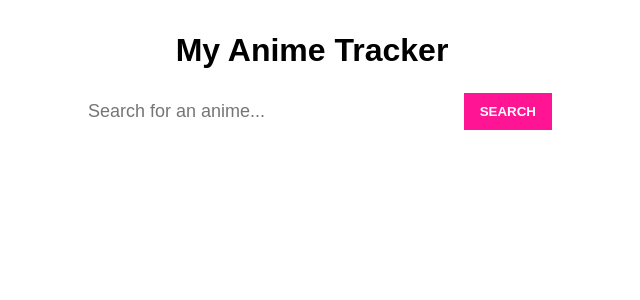
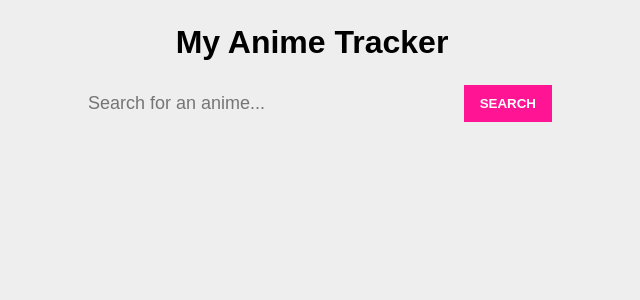
Before and after one commit to Solixx/AnimeList, a Vue app: page / in a window 1280 px wide. Shown: the top 300 px of the page, without its empty margins (328-968 px from the left). Built offline with nearby package versions, Linux system fonts and the light colour scheme.

Commit message:
mudança para ficheiro proprio para css

```diff
--- a/src/App.vue
+++ b/src/App.vue
@@ -87,7 +87,6 @@ onMounted(() => {
 	my_anime.value = JSON.parse(localStorage.getItem('my_anime')) || []
 })
 </script>
-
 <template>
 	<main>
 		<h1>My Anime Tracker</h1>
@@ -136,181 +135,5 @@ onMounted(() => {
 </template>
 
 <style scoped>
-  *{
-    margin: 0;
-    padding: 0;
-    box-sizing: border-box;
-    font-family: 'Fira sans', sans-serif;
-  }
 
-  body{
-    background-color: #EEE;
-  }
-
-  main{
-    margin: 0 auto;
-    max-width: 768px;
-    padding: 1.5rem;
-  }
-
-  h1{
-    text-align: center;
-    margin-bottom: 1.5rem;
-  }
-
-  form{
-    display: flex;
-    max-width: 480px;
-    margin: 0 auto 1.5rem;
-  }
-
-  form input{
-    appearance: none;
-    outline: none;
-    border: none;
-    background-color: white;
-    display: block;
-    color: #888;
-    font-size: 1.125rem;
-    padding: 0.5rem 1rem;
-    width: 100%;
-  }
-
-  .button{
-    appearance: none;
-    outline: none;
-    border: none;
-    cursor: pointer;
-    background: none;
-    display: block;
-    padding: 0.5rem 1rem;
-    background-image: linear-gradient(to right, deeppink 50%, darkviolet 50%);
-    background-size: 200%;
-    color: #FFF;
-    font-weight: bold;
-    text-transform: uppercase;
-    transition: 0.4s;
-  }
-
-  .button:hover{
-    background-position: right;
-  }
-
-  .results{
-    background-color: #FFF;
-    border-radius: 0.5rem;
-    box-shadow: 0 2ox 4px rgba(0, 0, 0, 0.1);
-    max-height: 480px;
-    overflow-y: scroll;
-    margin-bottom: 1.5rem;
-  }
-
-  .result{
-    display: flex;
-    margin: 1rem;
-    padding: 1rem;
-    transition: 0.4s;
-  }
-
-  .result img{
-    widows: 100px;
-    border-radius: 1rem;
-    margin-right: 1rem;
-  }
-
-  .details{
-    flex: 1 1 0%;
-    display: flex;
-    align-items: flex-start;
-    flex-direction: column;
-  }
-
-  .flex-1{
-    flex: 1 1 0%;
-  }
-
-  .details h3{
-    font-size: 1.25rem;
-    margin-bottom: 0.5rem;
-  }
-
-  .details p{
-    font-size: 0.875rem;
-    line-height: 1.4;
-    margin-bottom: 0.5rem;
-  }
-
-  .details .button{
-    margin-left: auto;
-  }
-
-  .myanime h2{
-    color: #888;
-    font-weight: 400;
-    margin-bottom: 1.5rem;
-  }
-
-  .myanime .anime{
-    display: flex;
-    align-items: center;
-    margin-bottom: 1.5rem;
-    background-color: #FFF;
-    padding: 1rem;
-    border-radius: 0.5rem;
-    box-shadow: 0px 2px 4px rgba(0, 0, 0, 0.1);
-  }
-
-  .anime img{
-    widows: 72px;
-    height: 72px;
-    object-fit: cover;
-    border-radius: 1rem;
-    margin-right: 1rem;
-  }
-
-  .anime h3{
-    color: #888;
-    font-size: 1.125rem;
-    width: auto;
-    max-width: 14rem;
-  }
-
-  .anime .episodes{
-    margin-right: 1rem;
-    color: #888;
-  }
-
-  .anime input{
-    margin-right: 5px;
-    appearance: none;
-    outline: none;
-    border: none;
-    background-color: white;
-    display: block;
-    color: #066fe7;
-    font-size: 1rem;
-    width: auto;
-    max-width: 5rem;
-    text-align: right;
-  }
-
-  .anime input:focus{
-    color: #888;
-  }
-
-  .anime input::-webkit-outer-spin-button,
-  .anime input::-webkit-inner-spin-button {
-    -webkit-appearance: none;
-    margin: 0;
-  }
-
-  .anime .anime-buttons{
-    display: flex;
-    flex-direction: row;
-    justify-content: space-between;
-  }
-
-  .anime .button{
-    margin-right: 0.5rem;
-  }
 </style>
--- a/src/main.js
+++ b/src/main.js
@@ -1,4 +1,5 @@
 import { createApp } from 'vue'
+import './style.css'
 import App from './App.vue'
 
 createApp(App).mount('#app')
--- a/src/style.css
+++ b/src/style.css
@@ -1,89 +1,177 @@
-:root {
-  font-family: Inter, system-ui, Avenir, Helvetica, Arial, sans-serif;
-  line-height: 1.5;
-  font-weight: 400;
-
-  color-scheme: light dark;
-  color: rgba(255, 255, 255, 0.87);
-  background-color: #242424;
-
-  font-synthesis: none;
-  text-rendering: optimizeLegibility;
-  -webkit-font-smoothing: antialiased;
-  -moz-osx-font-smoothing: grayscale;
-  -webkit-text-size-adjust: 100%;
+*{
+  margin: 0;
+  padding: 0;
+  box-sizing: border-box;
+  font-family: 'Fira sans', sans-serif;
 }
 
-a {
-  font-weight: 500;
-  color: #646cff;
-  text-decoration: inherit;
-}
-a:hover {
-  color: #535bf2;
+body{
+  background-color: #EEE;
 }
 
-a {
-  font-weight: 500;
-  color: #646cff;
-  text-decoration: inherit;
-}
-a:hover {
-  color: #535bf2;
+main{
+  margin: 0 auto;
+  max-width: 768px;
+  padding: 1.5rem;
 }
 
-body {
-  margin: 0;
-  display: flex;
-  place-items: center;
-  min-width: 320px;
-  min-height: 100vh;
+h1{
+  text-align: center;
+  margin-bottom: 1.5rem;
 }
 
-h1 {
-  font-size: 3.2em;
-  line-height: 1.1;
+form{
+  display: flex;
+  max-width: 480px;
+  margin: 0 auto 1.5rem;
 }
 
-button {
-  border-radius: 8px;
-  border: 1px solid transparent;
-  padding: 0.6em 1.2em;
-  font-size: 1em;
-  font-weight: 500;
-  font-family: inherit;
-  background-color: #1a1a1a;
-  cursor: pointer;
-  transition: border-color 0.25s;
-}
-button:hover {
-  border-color: #646cff;
-}
-button:focus,
-button:focus-visible {
-  outline: 4px auto -webkit-focus-ring-color;
+form input{
+  appearance: none;
+  outline: none;
+  border: none;
+  background-color: transparent;
+  display: block;
+  color: #888;
+  font-size: 1.125rem;
+  padding: 0.5rem 1rem;
+  width: 100%;
 }
 
-.card {
-  padding: 2em;
+.button{
+  appearance: none;
+  outline: none;
+  border: none;
+  cursor: pointer;
+  background: none;
+  display: block;
+  padding: 0.5rem 1rem;
+  background-image: linear-gradient(to right, deeppink 50%, darkviolet 50%);
+  background-size: 200%;
+  color: #FFF;
+  font-weight: bold;
+  text-transform: uppercase;
+  transition: 0.4s;
 }
 
-#app {
-  max-width: 1280px;
-  margin: 0 auto;
-  padding: 2rem;
-  text-align: center;
+.button:hover{
+  background-position: right;
 }
 
-@media (prefers-color-scheme: light) {
-  :root {
-    color: #213547;
-    background-color: #ffffff;
-  }
-  a:hover {
-    color: #747bff;
-  }
-  button {
-    background-color: #f9f9f9;
-  }
+.results{
+  background-color: #FFF;
+  border-radius: 0.5rem;
+  box-shadow: 0 2ox 4px rgba(0, 0, 0, 0.1);
+  max-height: 480px;
+  overflow-y: scroll;
+  margin-bottom: 1.5rem;
 }
+
+.result{
+  display: flex;
+  margin: 1rem;
+  padding: 1rem;
+  transition: 0.4s;
+}
+
+.result img{
+  widows: 100px;
+  border-radius: 1rem;
+  margin-right: 1rem;
+}
+
+.details{
+  flex: 1 1 0%;
+  display: flex;
+  align-items: flex-start;
+  flex-direction: column;
+}
+
+.flex-1{
+  flex: 1 1 0%;
+}
+
+.details h3{
+  font-size: 1.25rem;
+  margin-bottom: 0.5rem;
+}
+
+.details p{
+  font-size: 0.875rem;
+  line-height: 1.4;
+  margin-bottom: 0.5rem;
+}
+
+.details .button{
+  margin-left: auto;
+}
+
+.myanime h2{
+  color: #888;
+  font-weight: 400;
+  margin-bottom: 1.5rem;
+}
+
+.myanime .anime{
+  display: flex;
+  align-items: center;
+  margin-bottom: 1.5rem;
+  background-color: #FFF;
+  padding: 1rem;
+  border-radius: 0.5rem;
+  box-shadow: 0px 2px 4px rgba(0, 0, 0, 0.1);
+}
+
+.anime img{
+  widows: 72px;
+  height: 72px;
+  object-fit: cover;
+  border-radius: 1rem;
+  margin-right: 1rem;
+}
+
+.anime h3{
+  color: #888;
+  font-size: 1.125rem;
+  width: auto;
+  max-width: 14rem;
+}
+
+.anime .episodes{
+  margin-right: 1rem;
+  color: #888;
+}
+
+.anime input{
+  margin-right: 5px;
+  appearance: none;
+  outline: none;
+  border: none;
+  background-color: white;
+  display: block;
+  color: #066fe7;
+  font-size: 1rem;
+  width: auto;
+  max-width: 5rem;
+  text-align: right;
+}
+
+.anime input:focus{
+  color: #888;
+}
+
+.anime input::-webkit-outer-spin-button,
+.anime input::-webkit-inner-spin-button {
+  -webkit-appearance: none;
+  margin: 0;
+}
+
+.anime .anime-buttons{
+  display: flex;
+  flex-direction: row;
+  justify-content: space-between;
+}
+
+.anime .button{
+  margin-right: 0.5rem;
+}
```
